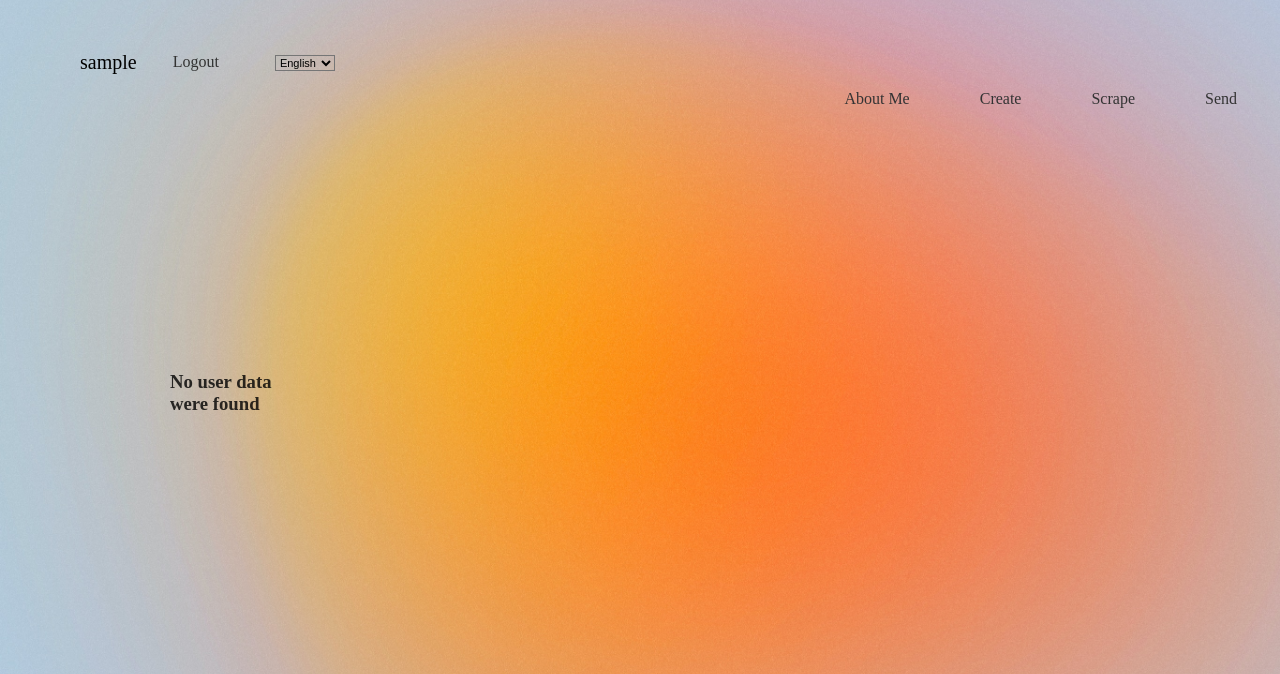
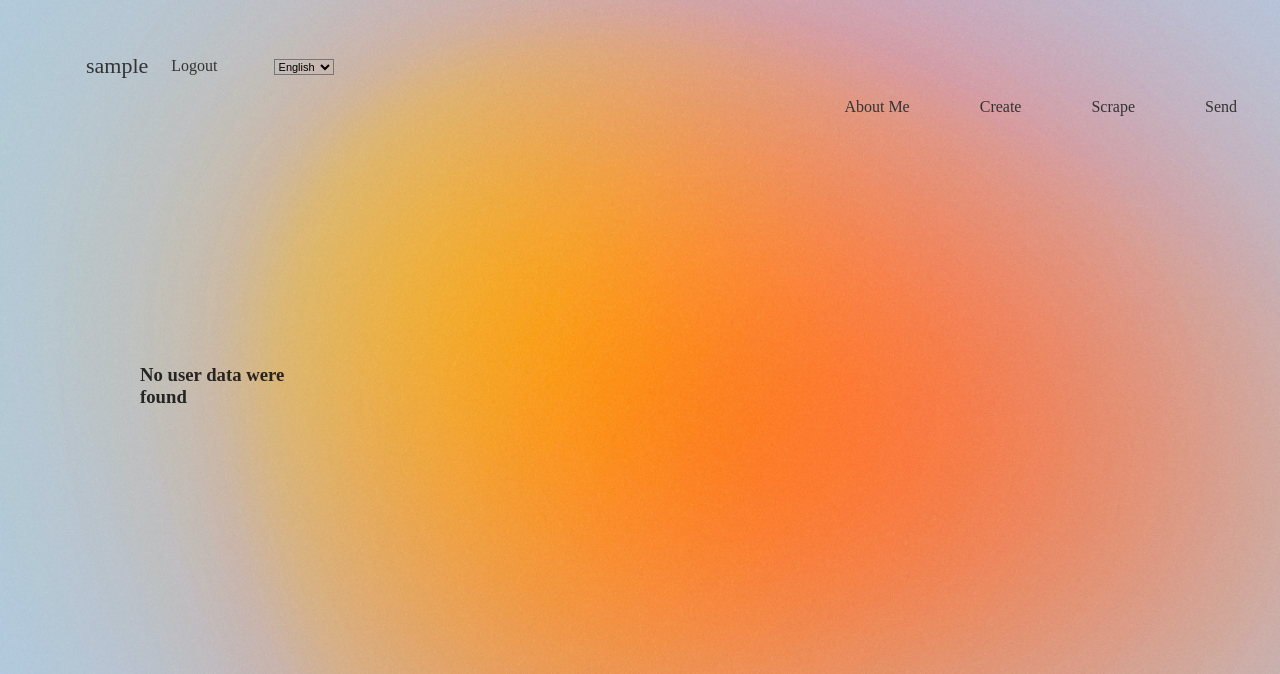
Before and after one commit to DariusKaseta/personal_project, a Django app: page / in a window 1280 px wide. Shown: the top 674 px of the page. Run offline with Django 4.2, Linux system fonts and the light colour scheme; the visitor is signed in with stand-in values (Sample User, id 1); data that the repository does not hold is empty.

Commit message:
minor style changes

```diff
--- a/ptu12_final/create_scrape_send/static/css/style.css
+++ b/ptu12_final/create_scrape_send/static/css/style.css
@@ -1,8 +1,8 @@
 .user-icon {
     display: flex;
     align-items: center;
-    margin-right: 30px;
-    font-size: 20px;
+    margin-right: 4px;
+    font-size: 22px;
     background-color: transparent;
 }
 
@@ -119,14 +119,14 @@
     display: flex;
     justify-content: flex-start;
     align-items: flex-start;
-    margin-top: 3vw;
+    margin-top: 1vw;
 }
 
 .left-column {
     flex: 1;
-    max-width: 30%;
-    margin-top: 95px;
-    margin-left: 45px;
+    max-width: 38%;
+    margin-top: 100px;
+    margin-left: 30px;
     display: flex;
     flex-direction: column;
     justify-content: flex-start;
@@ -162,17 +162,17 @@
 .form-field {
     display: flex;
     flex-direction: column;
-    margin-bottom: 10px;
+    margin-bottom: 15px;
     align-items: flex-start;
 }
 
 .form-field label {
-    margin-bottom: 2px;
+    margin-bottom: 3px;
 }
 
 .form-field textarea {
     height: 100px;
-    width: 30rem;
+    width: 25rem;
 }
 
 body {
--- a/ptu12_final/create_scrape_send/templates/base.html
+++ b/ptu12_final/create_scrape_send/templates/base.html
@@ -16,7 +16,9 @@
 <div class="language-bar">
     <div class="nav-panel2">
         {% if user.is_authenticated %}
-                <div class="user-icon">{{ user.username }}</div>
+                <a class="nav-button-link" href="{% url 'admin:index' %}">
+                    <div class="user-icon">{{ user.username }}</div>
+                </a>
                 <a class="nav-button-link" href="{% url 'logout' %}">{% trans "logout"|capfirst %}</a>
             {% else %}
                 <a class="nav-button-link" href="{% url 'login' %}">{% trans "login"|capfirst %}</a>
```
